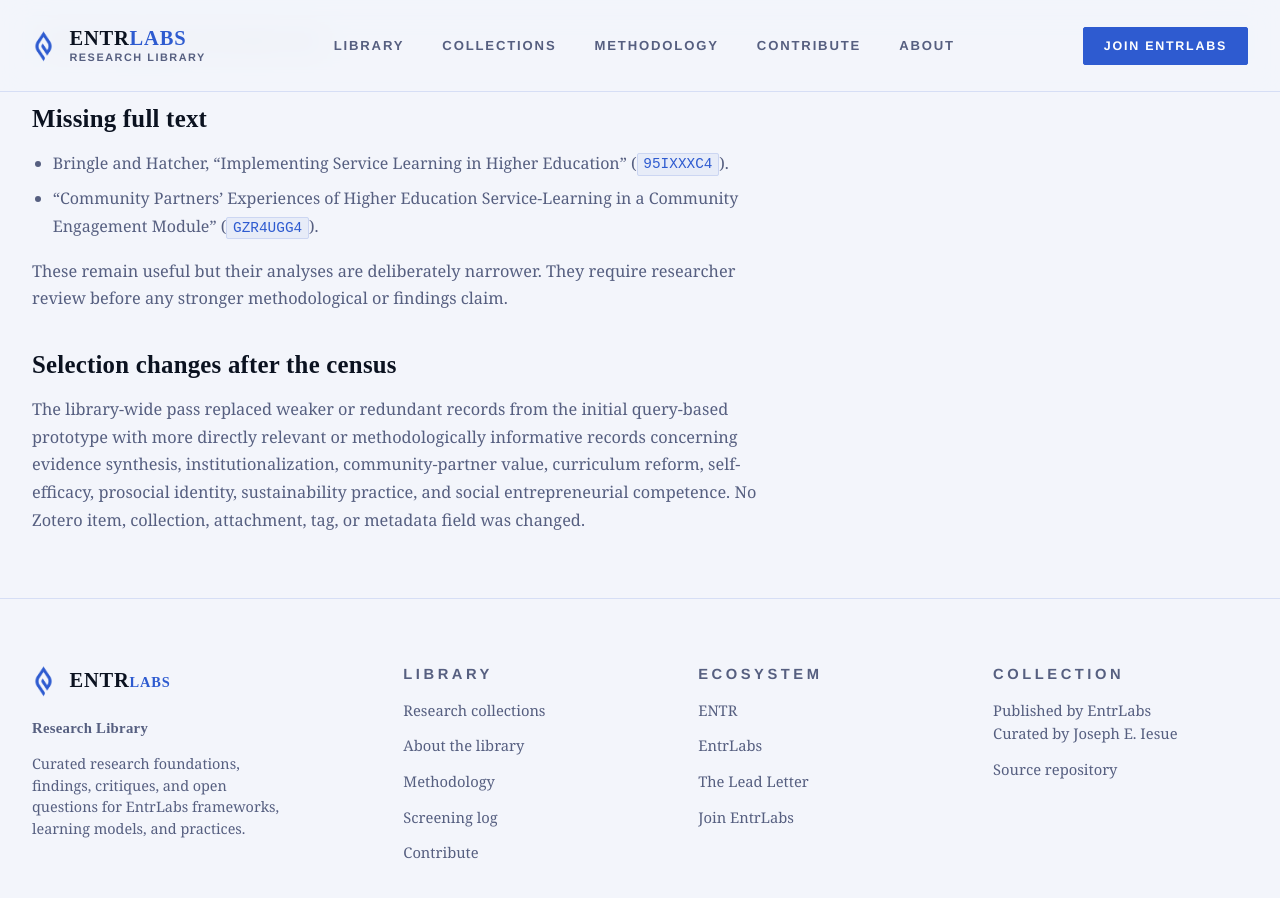
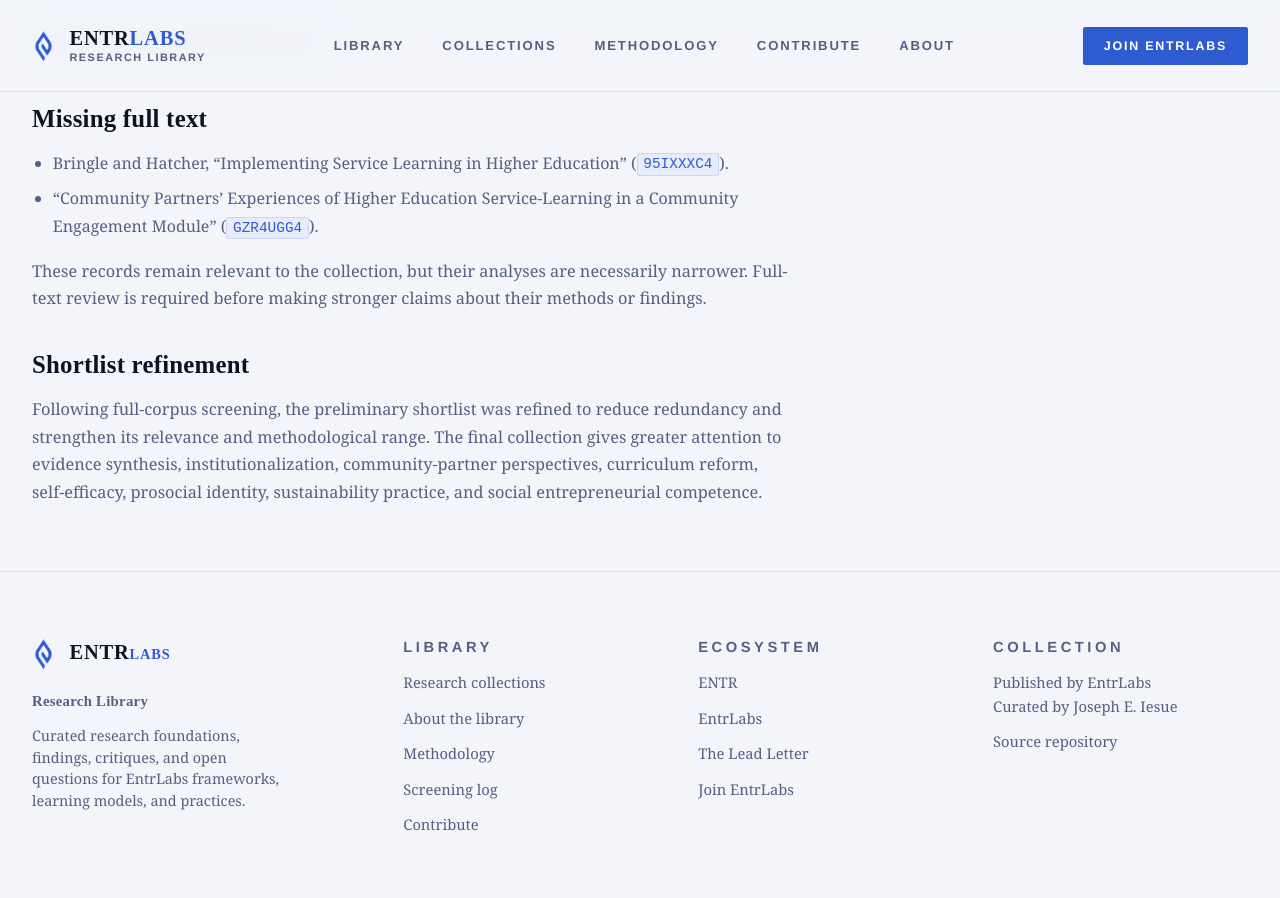
Before and after one commit to entrlabs/research-library, a Jekyll site: the page built from screening-log.md, in a window 1280 px wide and 900 px high, scrolled down 599 px. Built offline with Jekyll 4.4.1, drawn with Linux system fonts in a browser that asks for light colours.

Commit message:
Revise screening log for public readers

```diff
--- a/screening-log.md
+++ b/screening-log.md
@@ -22,8 +22,8 @@
 - Bringle and Hatcher, “Implementing Service Learning in Higher Education” (`95IXXXC4`).
 - “Community Partners' Experiences of Higher Education Service-Learning in a Community Engagement Module” (`GZR4UGG4`).
 
-These remain useful but their analyses are deliberately narrower. They require researcher review before any stronger methodological or findings claim.
+These records remain relevant to the collection, but their analyses are necessarily narrower. Full-text review is required before making stronger claims about their methods or findings.
 
-## Selection changes after the census
+## Shortlist refinement
 
-The library-wide pass replaced weaker or redundant records from the initial query-based prototype with more directly relevant or methodologically informative records concerning evidence synthesis, institutionalization, community-partner value, curriculum reform, self-efficacy, prosocial identity, sustainability practice, and social entrepreneurial competence. No Zotero item, collection, attachment, tag, or metadata field was changed.
+Following full-corpus screening, the preliminary shortlist was refined to reduce redundancy and strengthen its relevance and methodological range. The final collection gives greater attention to evidence synthesis, institutionalization, community-partner perspectives, curriculum reform, self-efficacy, prosocial identity, sustainability practice, and social entrepreneurial competence.
```
